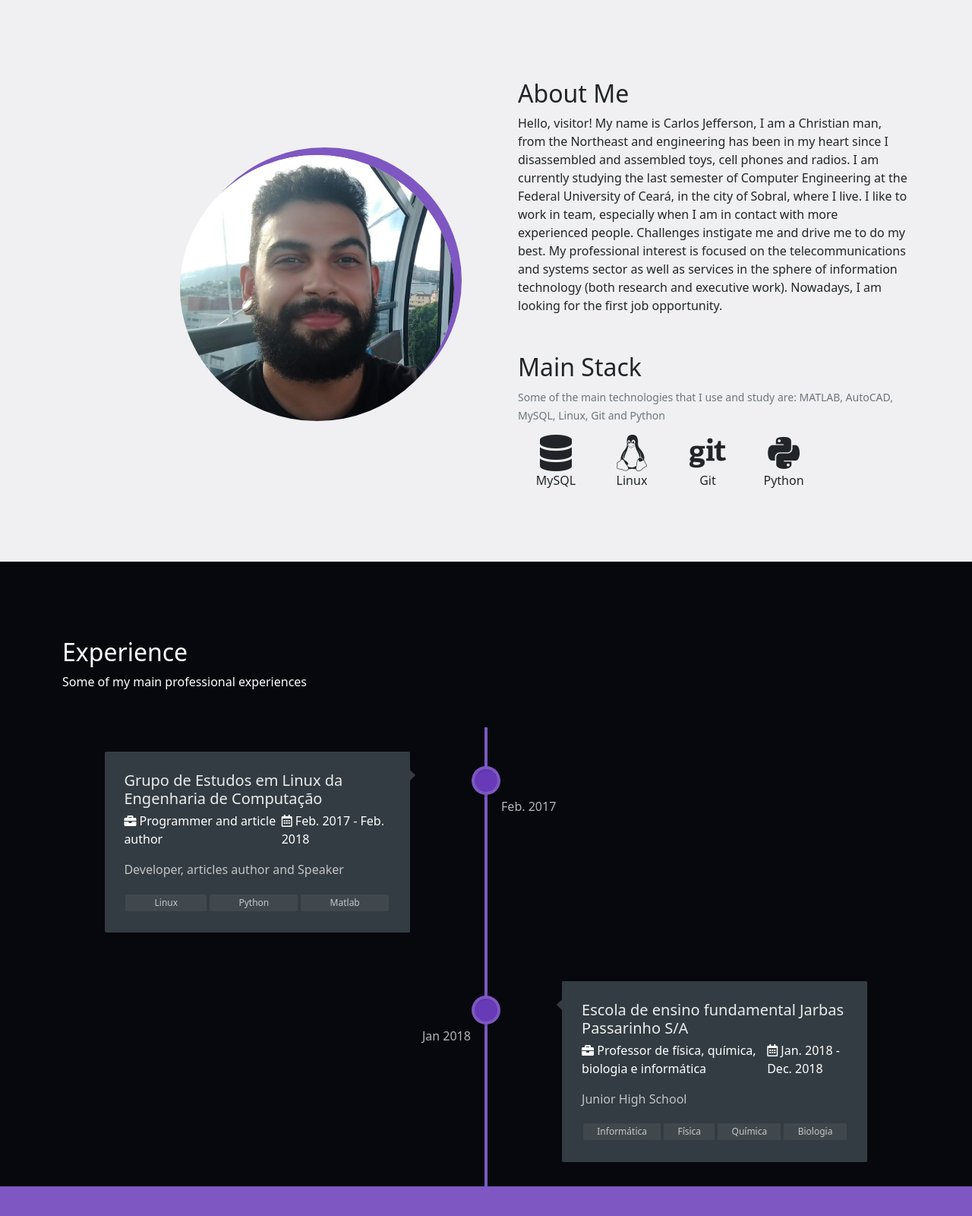
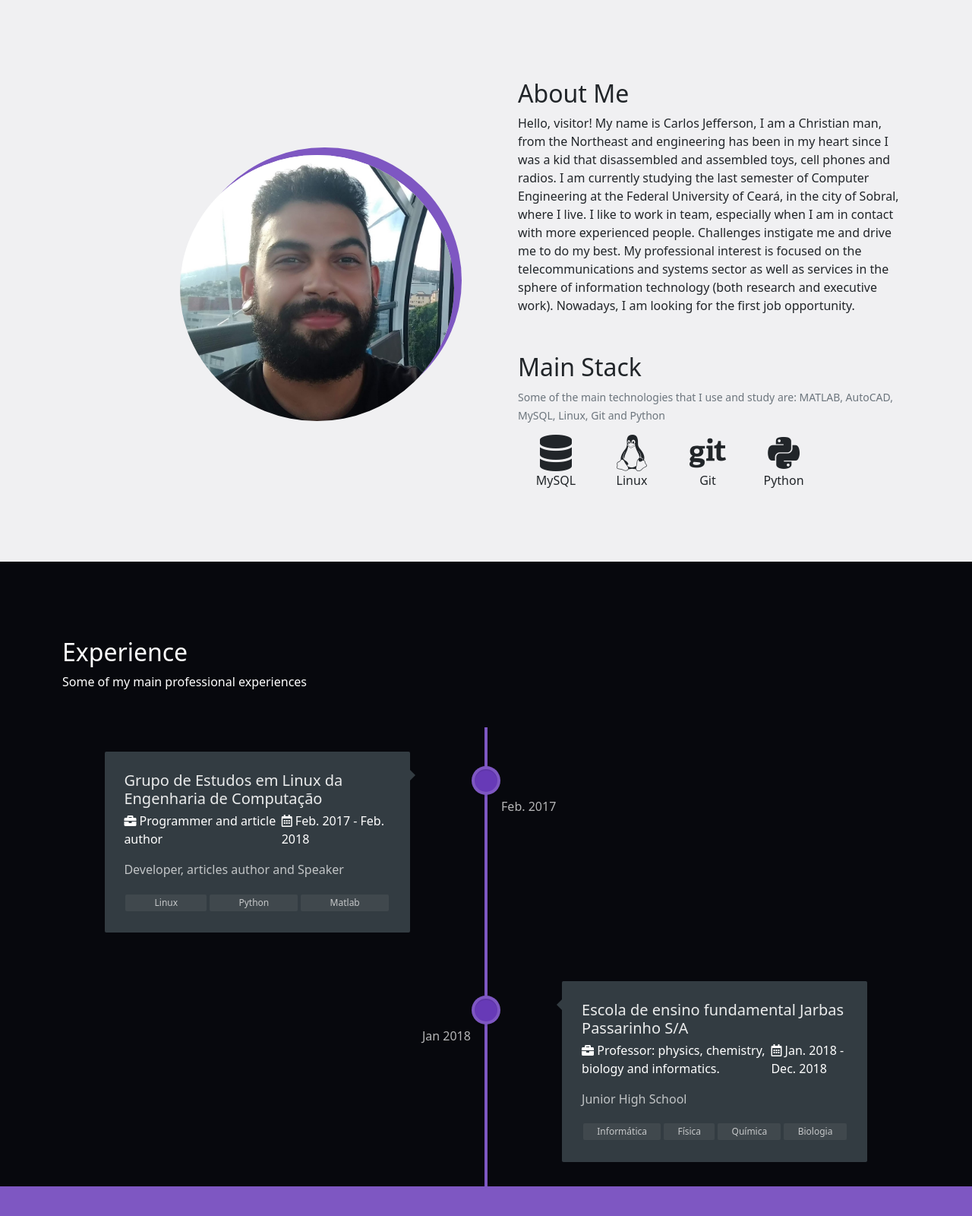
Before and after one commit to CarlosJeffersonSA/CarlosJeffersonSA.github.io, a plain HTML site: page index.html in a window 1280 px wide. Shown: the part 861-2461 px from the top of the page at 76% size. Drawn offline with Linux system fonts and the light colour scheme; a web font is replaced by a local one.

Commit message:
Update index.html

```diff
--- a/index.html
+++ b/index.html
@@ -90,7 +90,7 @@
 					<h2 class="font-weight-light">About Me</h2>
 					<!-- <p>Olá, visitante! Me chamo Carlos Jefferson, sou um homem cristão, nordestino e engenharia está no coração desde quando eu desmontava e montava brinquedos, celulares e radinhos. Atualmente estou cursando o último semestre de Engenharia de Computação na Universidade Federal do Ceará, na cidade de Sobral, onde resido. Gosto de trabalhar em equipe, principalmente quando estou em contato com mais experientes. Desafios me instigam e me impulsionam a dar o meu melhor. Minha área de interesse profissional está focada no setor de telecomunicações e sistemas bem como serviços na esfera da tecnologia da informação (Tanto pesquisa como trabalho executivo). Na atualidade busco a oportunidade do primeiro emprego.
 					</p> -->
-					<p>Hello, visitor! My name is Carlos Jefferson, I am a Christian man, from the Northeast and engineering has been in my heart since I disassembled and assembled toys, cell phones and radios. I am currently studying the last semester of Computer Engineering at the Federal University of Ceará, in the city of Sobral, where I live. I like to work in team, especially when I am in contact with more experienced people. Challenges instigate me and drive me to do my best. My professional interest is focused on the telecommunications and systems sector as well as services in the sphere of information technology (both research and executive work). Nowadays, I am looking for the first job opportunity.</p>
+					<p>Hello, visitor! My name is Carlos Jefferson, I am a Christian man, from the Northeast and engineering has been in my heart since I was a kid that disassembled and assembled toys, cell phones and radios. I am currently studying the last semester of Computer Engineering at the Federal University of Ceará, in the city of Sobral, where I live. I like to work in team, especially when I am in contact with more experienced people. Challenges instigate me and drive me to do my best. My professional interest is focused on the telecommunications and systems sector as well as services in the sphere of information technology (both research and executive work). Nowadays, I am looking for the first job opportunity.</p>
 
 					<div class="section-skills" style="margin-top: 50px;">
 
@@ -157,7 +157,7 @@
 								<div class="d-flex justify-content-between">
 									<span class="timeline-content-info-title">
 										<i class="fas fa-briefcase" aria-hidden="true"></i>
-										Professor de física, química, biologia e informática
+										Professor: physics, chemistry, biology and informatics.
 									</span>
 									<span class="timeline-content-info-date">
 										<i class="far fa-calendar-alt" aria-hidden="true"></i>
```
